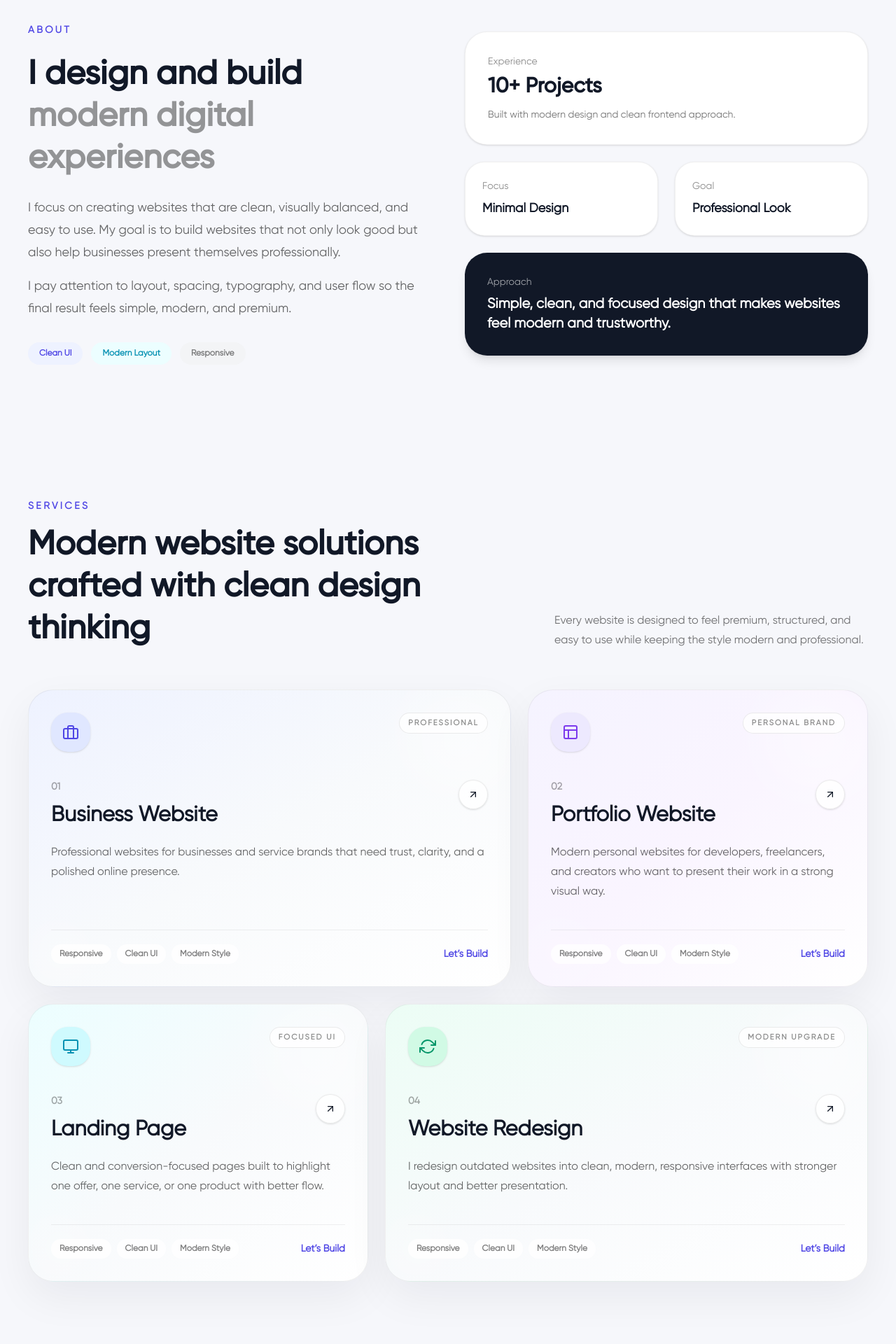
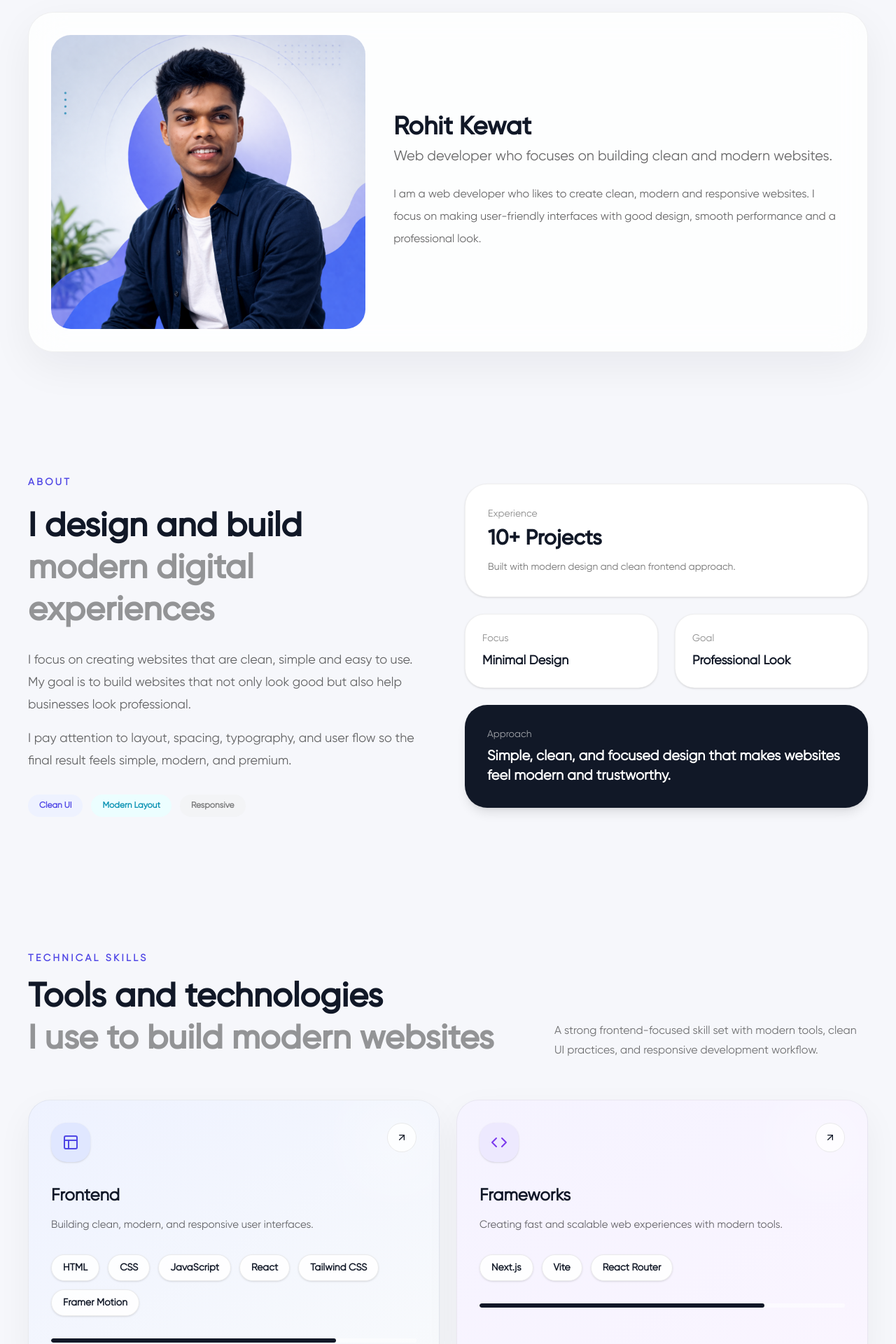
Before and after one commit to errohitkewat/my-portfolio, a React (Vite) app: page / in a window 1280 px wide. Shown: the part 880-2800 px from the top of the page at 70% size. Built offline with nearby package versions, Linux system fonts and the light colour scheme.

Commit message:
updated ui

```diff
--- a/index.html
+++ b/index.html
@@ -11,15 +11,15 @@
     <link rel="icon" type="image/png" href="/images/favicon.png" />
 
     <meta property="og:type" content="website" />
-    <meta property="og:url" content="https://your-portfolio-link.netlify.app/"/>
+    <meta property="og:url" content="https://rohitkewat-portfolio.netlify.app/"/>
     <meta property="og:title" content="Rohit Kewat | Freelancer web developer Portfolio"/>
     <meta property="og:description" content="Explore my portfolio showcasing modern web projects built using React and Next.js"/>
-    <meta property="og:image" content="https://your-portfolio-link.netlify.app/preview.png"/>
+    <meta property="og:image" content="https://rohitkewat-portfolio.netlify.app/preview.png"/>
 
     <meta name="twitter:card" content="summary_large_image" />
     <meta name="twitter:title" content="Rohit Kewat |  Freelancer web developer Portfolio" />
     <meta name="twitter:description" content="Web Developer portfolio showcasing projects and skills."/>
-    <meta name="twitter:image" content="https://your-portfolio-link.netlify.app/preview.png"/>
+    <meta name="twitter:image" content="https://rohitkewat-portfolio.netlify.app/preview.png"/>
   </head>
 
   <body>
--- a/src/App.jsx
+++ b/src/App.jsx
@@ -6,13 +6,17 @@ import Projects from "./components/Projects";
 import Process from "./components/Process";
 import Contact from "./components/Contact";
 import Footer from "./components/Footer";
+import Skills from "./components/Skills";
+import Profile from "./components/Profile";
 
 function App() {
   return (
     <div className="overflow-x-hidden font-gilroy-regular bg-[#f6f7fb] text-[#111827]">
       <Navbar />
       <Hero />
+      <Profile />
       <About />
+      <Skills />
       <Services />
       <Projects />
       <Process />
--- a/src/components/About.jsx
+++ b/src/components/About.jsx
@@ -24,9 +24,9 @@ function About() {
             </h2>
 
             <p className="mt-6 max-w-xl text-base  lg:leading-8 text-black/60 md:text-lg">
-              I focus on creating websites that are clean, visually balanced,
-              and easy to use. My goal is to build websites that not only look
-              good but also help businesses present themselves professionally.
+              I focus on creating websites that are clean, simple and easy to
+              use. My goal is to build websites that not only look good but also
+              help businesses look professional.
             </p>
 
             <p className="mt-4 max-w-xl text-base lg:leading-8 text-black/60 md:text-lg">
--- a/src/components/Footer.jsx
+++ b/src/components/Footer.jsx
@@ -17,8 +17,8 @@ function Footer() {
                   Rohit Kewat
                 </p>
                 <p className="mt-2 max-w-sm text-base lg:leading-7 text-black/50">
-                  Web developer building clean, modern, and professional
-                  websites for brands, portfolios, and businesses.
+                  Web developer who builds clean, modern and professional
+                  websites for businesses and portfolios.
                 </p>
               </div>
 
--- /dev/null
+++ b/src/components/Profile.jsx
@@ -0,0 +1,43 @@
+import { motion } from "framer-motion";
+
+function Profile() {
+  return (
+    <section className="px-6 py-20 md:px-10">
+      <div className="mx-auto max-w-7xl">
+        <motion.div
+          initial={{ opacity: 0, y: 26 }}
+          whileInView={{ opacity: 1, y: 0 }}
+          viewport={{ once: true }}
+          transition={{ duration: 0.6 }}
+          className="grid items-center gap-10 rounded-[36px] border border-black/6 bg-white/80 p-6 shadow-[0_20px_60px_rgba(15,23,42,0.06)] backdrop-blur-xl md:grid-cols-12 md:p-8"
+        >
+          <div className="md:col-span-5">
+            <div className="overflow-hidden rounded-[28px]">
+              <img
+                src="/images/rohit.jpg"
+                alt="Rohit Kewat"
+                className="h-[420px] w-full object-cover"
+              />
+            </div>
+          </div>
+
+          <div className="md:col-span-7">
+            <h2 className="text-4xl font-gilroy-medium font-extrabold">Rohit Kewat</h2>
+
+            <h3 className="mt-2 text-xl text-black/60">
+              Web developer who focuses on building clean and modern websites.
+            </h3>
+
+            <p className="mt-6 text-base leading-8 text-black/60">
+              I am a web developer who likes to create clean, modern and
+              responsive websites. I focus on making user-friendly interfaces
+              with good design, smooth performance and a professional look.
+            </p>
+          </div>
+        </motion.div>
+      </div>
+    </section>
+  );
+}
+
+export default Profile;
--- /dev/null
+++ b/src/components/Skills.jsx
@@ -0,0 +1,154 @@
+import { motion } from "framer-motion";
+import {
+  FiCode,
+  FiLayout,
+  FiDatabase,
+  FiTool,
+  FiArrowUpRight,
+} from "react-icons/fi";
+
+const skillCategories = [
+  {
+    title: "Frontend",
+    icon: FiLayout,
+    description: "Building clean, modern, and responsive user interfaces.",
+    skills: [
+      "HTML",
+      "CSS",
+      "JavaScript",
+      "React",
+      "Tailwind CSS",
+      "Framer Motion",
+    ],
+    color: "from-[#eef2ff] to-[#f8fafc]",
+    iconBg: "bg-[#e0e7ff]",
+    iconColor: "text-[#4f46e5]",
+  },
+  {
+    title: "Frameworks",
+    icon: FiCode,
+    description:
+      "Creating fast and scalable web experiences with modern tools.",
+    skills: ["Next.js", "Vite", "React Router"],
+    color: "from-[#f5f3ff] to-[#faf5ff]",
+    iconBg: "bg-[#ede9fe]",
+    iconColor: "text-[#7c3aed]",
+  },
+  {
+    title: "Backend / Data",
+    icon: FiDatabase,
+    description: "Working with APIs, databases, and data-driven applications.",
+    skills: ["Node.js", "Express", "MongoDB", "REST API", "Firebase"],
+    color: "from-[#ecfeff] to-[#f8fafc]",
+    iconBg: "bg-[#cffafe]",
+    iconColor: "text-[#0891b2]",
+  },
+  {
+    title: "Tools",
+    icon: FiTool,
+    description:
+      "Using modern development tools for better workflow and deployment.",
+    skills: ["Git", "GitHub", "VS Code", "Netlify", "Vercel", "Postman"],
+    color: "from-[#ecfdf5] to-[#f8fafc]",
+    iconBg: "bg-[#d1fae5]",
+    iconColor: "text-[#059669]",
+  },
+];
+
+function Skills() {
+  return (
+    <section id="skills" className="px-6 py-24 md:px-10">
+      <div className="mx-auto max-w-7xl">
+        <div className="mb-14 flex flex-col gap-5 lg:flex-row lg:items-end lg:justify-between">
+          <div>
+            <p className="text-sm font-semibold uppercase tracking-[0.24em] text-[#4f46e5]">
+              Technical Skills
+            </p>
+            <h2 className="mt-4 max-w-4xl font-gilroy-medium text-3xl font-extrabold lg:leading-tight text-[#111827] md:text-5xl">
+              Tools and technologies
+              <span className="block text-black/40">
+                I use to build modern websites
+              </span>
+            </h2>
+          </div>
+
+          <p className="max-w-md text-base leading-7 text-black/55">
+            A strong frontend-focused skill set with modern tools, clean UI
+            practices, and responsive development workflow.
+          </p>
+        </div>
+
+        <div className="grid gap-6 md:grid-cols-2">
+          {skillCategories.map((category, index) => {
+            const Icon = category.icon;
+
+            return (
+              <motion.div
+                key={category.title}
+                initial={{ opacity: 0, y: 28 }}
+                whileInView={{ opacity: 1, y: 0 }}
+                viewport={{ once: true, amount: 0.2 }}
+                transition={{ duration: 0.55, delay: index * 0.08 }}
+                className={`group relative overflow-hidden rounded-[32px] border border-black/6 bg-gradient-to-br ${category.color} p-7 shadow-[0_18px_50px_rgba(15,23,42,0.05)] transition-all duration-300 hover:-translate-y-2 hover:shadow-[0_28px_70px_rgba(15,23,42,0.09)] md:p-8`}
+              >
+                <div className="absolute right-0 top-0 h-32 w-32 rounded-bl-[40px] bg-white/30 blur-2xl" />
+
+                <div className="relative z-10">
+                  <div className="flex items-start justify-between gap-4">
+                    <div
+                      className={`inline-flex rounded-[22px] p-4 text-2xl shadow-sm ${category.iconBg} ${category.iconColor}`}
+                    >
+                      <Icon />
+                    </div>
+
+                    <div className="rounded-full border border-black/8 bg-white/80 p-3 text-[#111827] transition-all duration-300 group-hover:-translate-y-1 group-hover:translate-x-1 group-hover:bg-[#111827] group-hover:text-white">
+                      <FiArrowUpRight />
+                    </div>
+                  </div>
+
+                  <h3 className="mt-8 text-2xl font-extrabold text-[#111827]">
+                    {category.title}
+                  </h3>
+
+                  <p className="mt-3 max-w-xl text-[15px] leading-7 text-black/60">
+                    {category.description}
+                  </p>
+
+                  <div className="mt-7 flex flex-wrap gap-3">
+                    {category.skills.map((skill, skillIndex) => (
+                      <motion.span
+                        key={skill}
+                        initial={{ opacity: 0, scale: 0.95 }}
+                        whileInView={{ opacity: 1, scale: 1 }}
+                        viewport={{ once: true }}
+                        transition={{
+                          duration: 0.35,
+                          delay: index * 0.08 + skillIndex * 0.04,
+                        }}
+                        className="rounded-full border border-black/8 bg-white/85 px-4 py-2 text-sm font-semibold text-[#111827] shadow-sm transition-all duration-300 hover:-translate-y-1 hover:bg-[#111827] hover:text-white"
+                      >
+                        {skill}
+                      </motion.span>
+                    ))}
+                  </div>
+
+                  <div className="mt-8 h-[6px] w-full overflow-hidden rounded-full bg-white/60">
+                    <motion.div
+                      initial={{ width: 0 }}
+                      whileInView={{ width: "78%" }}
+                      viewport={{ once: true }}
+                      transition={{ duration: 0.8, delay: 0.2 + index * 0.08 }}
+                      className="h-full rounded-full bg-[#111827]"
+                    />
+                  </div>
+                </div>
+              </motion.div>
+            );
+          })}
+        </div>
+      </div>
+    </section>
+  );
+}
+
+export default Skills;
```
Also changed, not shown: public/images/rohit.jpg (added).
